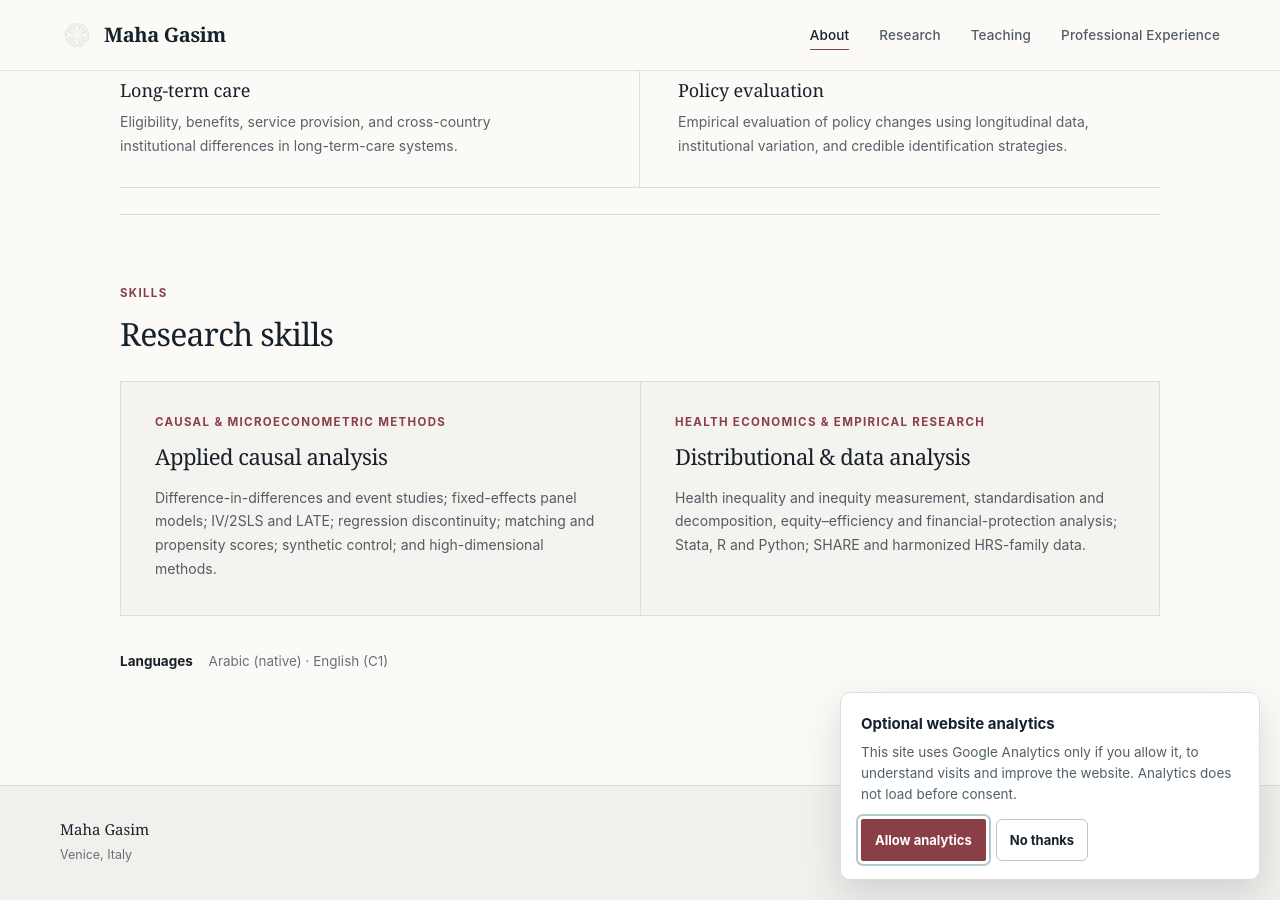
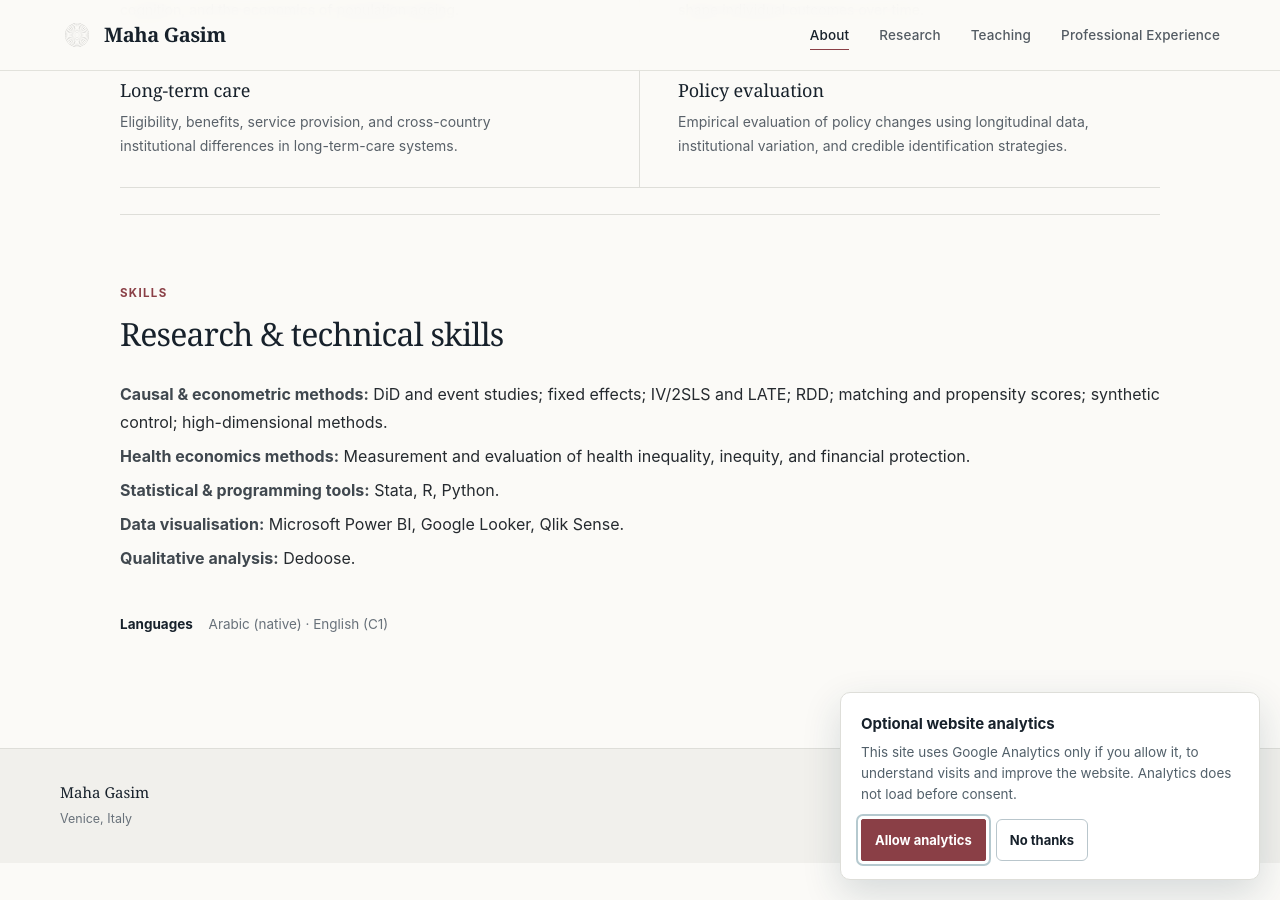
Before and after one commit to mahagasim/mahagasim.github.io, a Jekyll site: the page built from index.md, in a window 1280 px wide and 900 px high, scrolled down 1309 px. Built offline with Jekyll 4.4.1, drawn with Linux system fonts in a browser that asks for light colours.

Commit message:
Separate research methods and technical skills on About page

```diff
--- a/index.md
+++ b/index.md
@@ -83,23 +83,17 @@ description: About Maha Gasim — education, advanced training, research interes
   <div class="section-heading section-heading--compact">
     <div>
       <p class="section-kicker">Skills</p>
-      <h2>Research skills</h2>
+      <h2>Research &amp; technical skills</h2>
     </div>
   </div>
 
-  <div class="methods-band">
-    <div>
-      <p class="section-kicker">Causal &amp; microeconometric methods</p>
-      <h2>Applied causal analysis</h2>
-      <p>Difference-in-differences and event studies; fixed-effects panel models; IV/2SLS and LATE; regression discontinuity; matching and propensity scores; synthetic control; and high-dimensional methods.</p>
-    </div>
-
-    <div>
-      <p class="section-kicker">Health economics &amp; empirical research</p>
-      <h2>Distributional &amp; data analysis</h2>
-      <p>Health inequality and inequity measurement, standardisation and decomposition, equity–efficiency and financial-protection analysis; Stata, R and Python; SHARE and harmonized HRS-family data.</p>
-    </div>
-  </div>
+  <ul class="skills-list">
+    <li><span class="label">Causal &amp; econometric methods:</span> DiD and event studies; fixed effects; IV/2SLS and LATE; RDD; matching and propensity scores; synthetic control; high-dimensional methods.</li>
+    <li><span class="label">Health economics methods:</span> Measurement and evaluation of health inequality, inequity, and financial protection.</li>
+    <li><span class="label">Statistical &amp; programming tools:</span> Stata, R, Python.</li>
+    <li><span class="label">Data visualisation:</span> Microsoft Power BI, Google Looker, Qlik Sense.</li>
+    <li><span class="label">Qualitative analysis:</span> Dedoose.</li>
+  </ul>
 </section>
 
 <p class="languages-line"><span>Languages</span> Arabic (native) · English (C1)</p>
```
